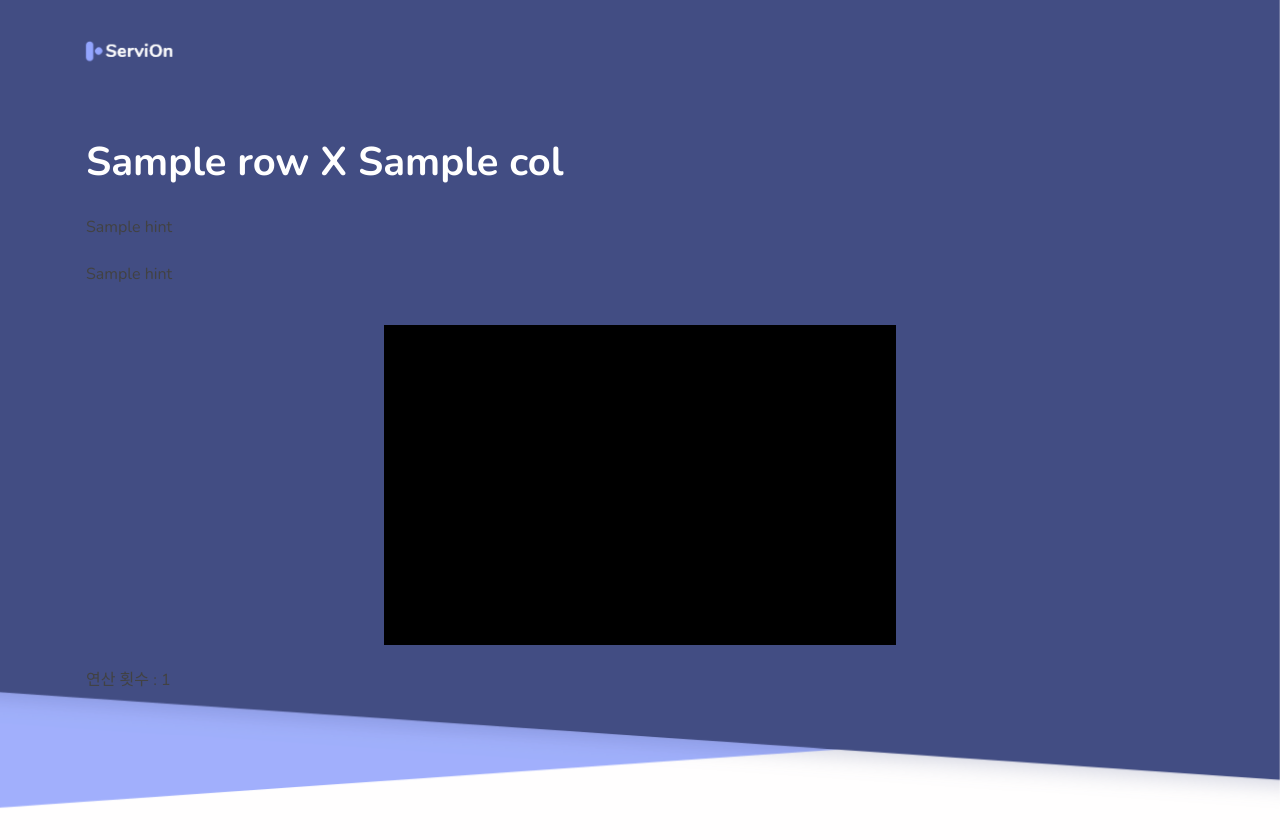
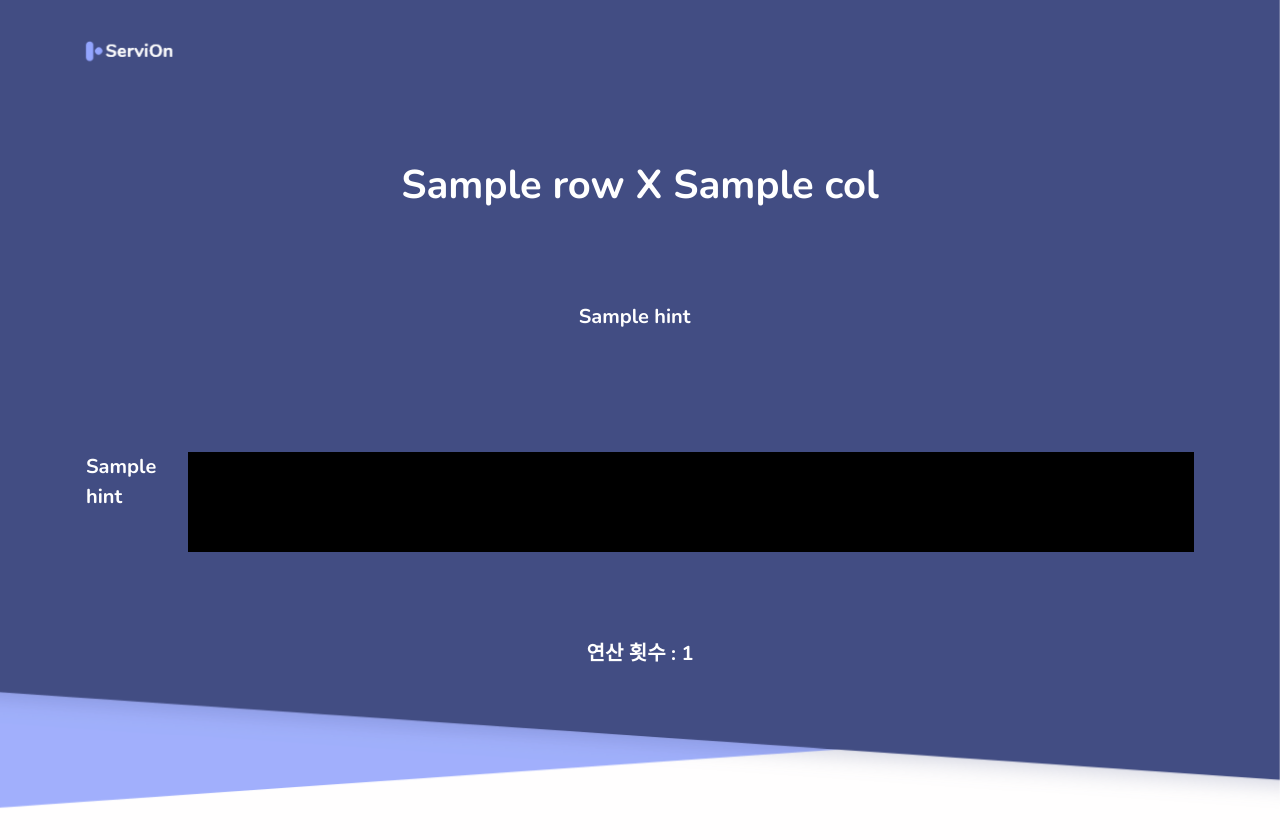
Before and after one commit to sohy19/nonogram-solver, a Django app: template NonogramSolver/home/templates/result.html in a window 1280 px wide. Run offline with Django 4.2, Linux system fonts and the light colour scheme; the template is opened without the code that fills it: most values are stand-ins (such as "Sample title", 1, 10 or a date in 2020); some libraries are stand-ins or nearby versions.

Commit message:
css 적용 중

```diff
--- /dev/null
+++ b/NonogramSolver/home/static/result_style.css
@@ -0,0 +1,55 @@
+#size {
+  color: white;
+  font-size: 30pt;
+  font-weight: bold;
+  text-align: center;
+}
+
+.table {
+  float: right;
+  width: 100%;
+  height: 100px;
+  background-color: white;
+}
+
+tr {
+  width: 100%;
+}
+
+.myTd {
+  height: 70px;
+  border: 1px solid #000;
+}
+
+.myGrid {
+  display: flex;
+  justify-content: center;
+}
+
+#col-hints {
+  width: 100%;
+  display: flex;
+  justify-content: center;
+  margin-bottom: 50px;
+	color: white;
+	font-size: 15pt;
+	font-weight: bold;
+}
+
+#row-hints {
+	color: white;
+	font-size: 15pt;
+	font-weight: bold;
+}
+
+#number {
+	color: white;
+	font-size: 15pt;
+	font-weight: bold;
+	text-align: center;
+}
+
+.row-hint {
+  width: 180px;
+  height: 70px;
+}
--- a/NonogramSolver/home/static/style.css
+++ /dev/null
@@ -1,60 +0,0 @@
-#size {
-	margin: 0 auto;
-	color: white;
-	grid-area: header;
-    font-size: 30pt;
-    font-weight: bold;
-}
-
-/* .gridForm {
-	display: grid;
-	grid-template-areas:
-        ". header ."
-		". col ."
-		"row grid ."
-		". . button";
-} */
-
-#row-hints {
-	display: flex;
-	flex-direction: column;
-	margin-right: 0;
-	grid-area: row;
-}
-
-.row-hint {
-	width: 200px;
-	height: 40px;
-	/* margin-top: 20px; */
-}
-
-.col-hint {
-	width: 43px;
-	height: 200px;
-	grid-area: col;
-}
-
-.myGrid {
-	grid-area: grid;
-}
-
-table {
-	margin: 0 auto;
-	width: 40vw;
-	height: 40vh;
-	background-color: white;
-}
-
-tr {
-	height: 50px;
-}
-
-td {
-	border: 1px solid #000;
-	/* width: 50px; */
-	/* background-color: white; */
-}
-
-.btn {
-	grid-area: button;
-}
--- a/NonogramSolver/home/templates/result.html
+++ b/NonogramSolver/home/templates/result.html
@@ -1,6 +1,6 @@
 {% extends 'base.html' %} {% block content %} {% load static %}
 
-<link rel="stylesheet" href="../static/style.css" />
+<link rel="stylesheet" href="../static/result_style.css" />
 <!DOCTYPE html>
 <html lang="en">
 	<head>
@@ -15,29 +15,31 @@
                 {{ hint }} &nbsp;
             {% endfor %}
         </div>
+        <div class="myGrid">
             <div id="row-hints">
                 {% for hint in row_hints %}
                 <p>{{ hint }}</p>
                 {% endfor %}
             </div>
-		<div id="table">
-            <span id="ans">
-                <table>
+            <table class="table">
                 {% for ans in answer %}
                 <tr>
                     {% for a in ans %}
                         {% if a %}
-                                <td style="background-color: white;"></td>
+                            <td class='myTd' style="background-color: white;"></td>
                         {% else %}
-                                <td style="background-color: black;"></td>
+                            <td class='myTd' style="background-color: black;"></td>
                         {% endif %}
                     {% endfor %}
                 </tr>
                 {% endfor %}
             </table>
-            </span>
+            <script>
+                const table = document.querySelector(".table");
+                table.style.width = `${row * 70}px`;
+            </script>
         </div>
-        <p>
+        <p id="number">
             연산 횟수 : {{ num }}
         </p>
 	</body>
```
Also changed, not shown: NonogramSolver/home/static/next_style.css (added, +60 -0 lines), NonogramSolver/home/static/style2.css (deleted, +0 -51 lines), NonogramSolver/home/templates/next.html (+13 -7 lines). Lines whose indentation alone changed are shown as unchanged.
